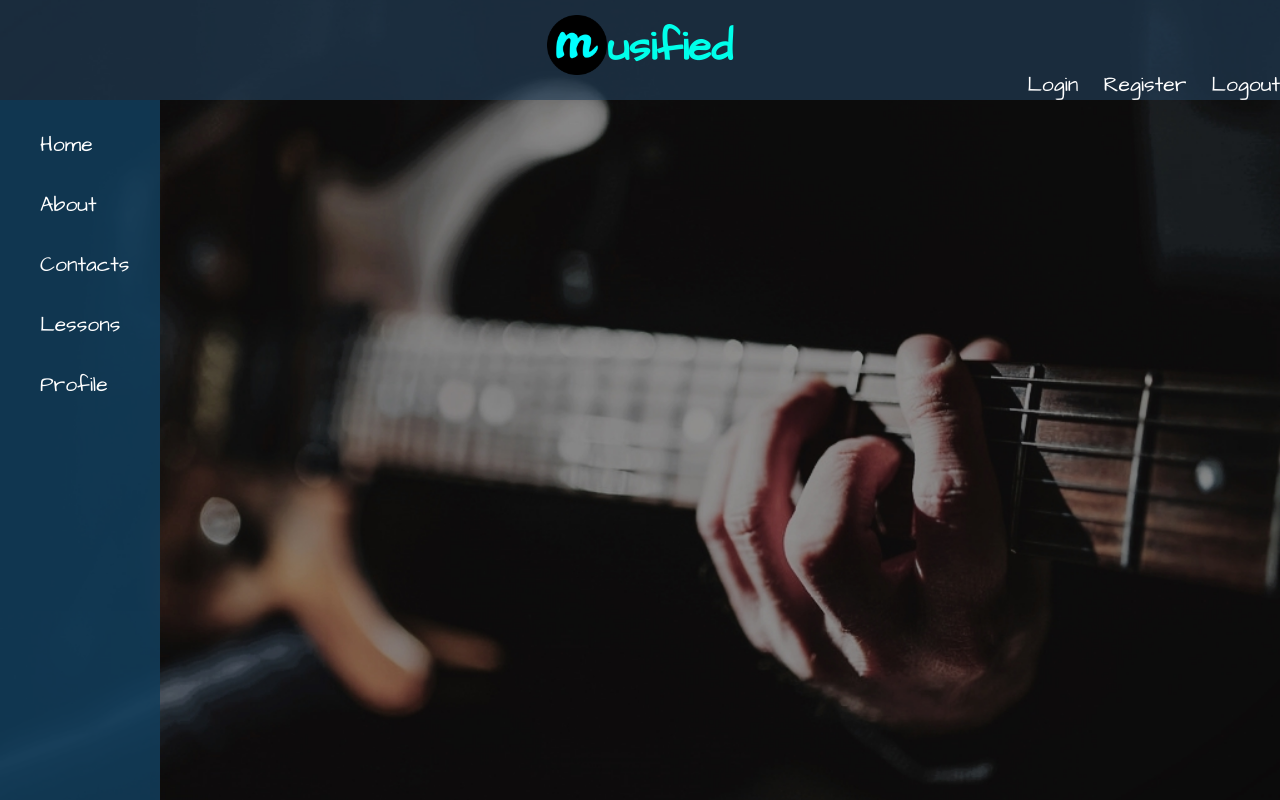
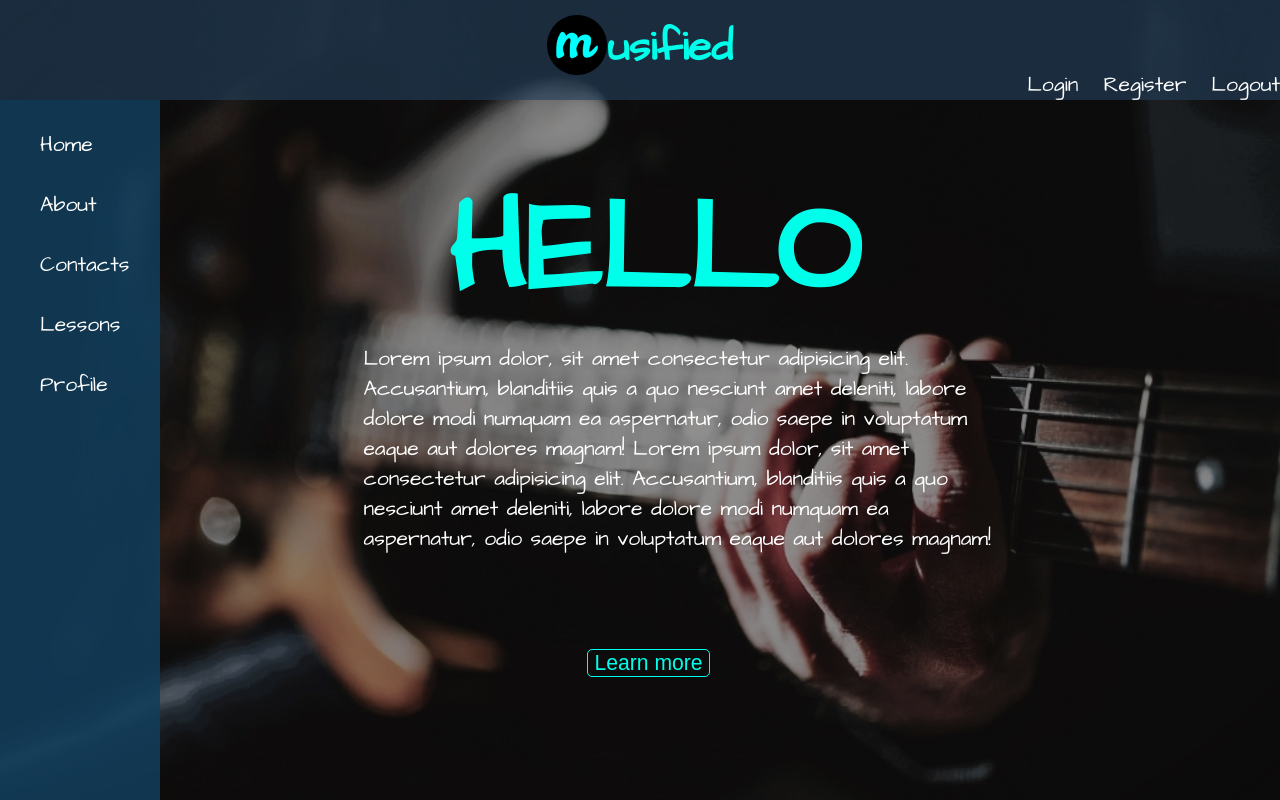
Before and after one commit to StoilTomanov/musified, an Angular app: page / in a window 1280 px wide. Built offline with nearby package versions, Linux system fonts and the light colour scheme.

Commit message:
main welcoming page

```diff
--- a/src/app/app.component.css
+++ b/src/app/app.component.css
@@ -1,3 +1,5 @@
+/* Main Layout - App Component */
+
 header#header {
     background-color: rgba(35, 64, 90, 0.637);
     text-align: right;
@@ -93,3 +95,65 @@ a::before {
 a:hover::before {
     transform: scaleX(1);
 }
+
+
+/* Intro page - hello component */
+
+section#hello h1 {
+    color: rgb(0, 255, 234);
+    font-size: 600%;
+    margin-left: 35%;
+    margin-top: 5%;
+}
+
+section#hello div {
+    border: 5px solid rgba(255, 255, 255, 0);
+    width: 50%;
+    margin-left: 28%;
+    margin-top: -10%;
+}
+
+section#hello p {
+    color: rgb(255, 255, 255);
+    word-wrap: break-word;
+}
+
+@media screen and (max-width: 660px) {
+    section#hello h1 {
+        color: rgb(0, 255, 234);
+        font-size: 300%;
+        margin-left: 45%;
+        margin-top: 5%;
+    }
+    section#hello div {
+        border: 5px solid rgba(255, 255, 255, 0);
+        width: 50%;
+        margin-left: 45%;
+        margin-top: -10%;
+    }
+}
+
+div#learnBtn button {
+    color: rgb(0, 255, 234);
+    font-size: 100%;
+    border: 1px solid rgb(0, 255, 234);
+    border-radius: 5px;
+    background-color: rgba(240, 248, 255, 0);
+    margin-left: 35%;
+    margin-top: 30%;
+    transition: 0.2s;
+}
+
+div#learnBtn button:hover {
+    color: rgb(255, 255, 255);
+    border: 1px solid rgb(255, 255, 255);
+    box-shadow: 0px 0px 20px 5px rgb(255, 255, 255);
+    transition: 0.2s;
+    cursor: pointer;
+    font-size: 105%;
+}
+
+div#learnBtn button:active {
+    font-size: 100%;
+    transition: 0.2s;
+}
--- a/src/app/app.component.html
+++ b/src/app/app.component.html
@@ -35,7 +35,20 @@
             </nav>
         </section>
         <main>
-
+            <section id="hello">
+                <h1>HELLO</h1>
+                <div>
+                    <p>
+                        Lorem ipsum dolor, sit amet consectetur adipisicing elit. Accusantium, blanditiis quis a quo nesciunt amet deleniti, labore dolore modi numquam ea aspernatur, odio saepe in voluptatum eaque aut dolores magnam! Lorem ipsum dolor, sit amet consectetur adipisicing
+                        elit. Accusantium, blanditiis quis a quo nesciunt amet deleniti, labore dolore modi numquam ea aspernatur, odio saepe in voluptatum eaque aut dolores magnam!
+                    </p>
+                </div>
+                <div id="learnBtn">
+                    <button>
+                    Learn more
+                  </button>
+                </div>
+            </section>
         </main>
 
         <!-- Footer -->
```
